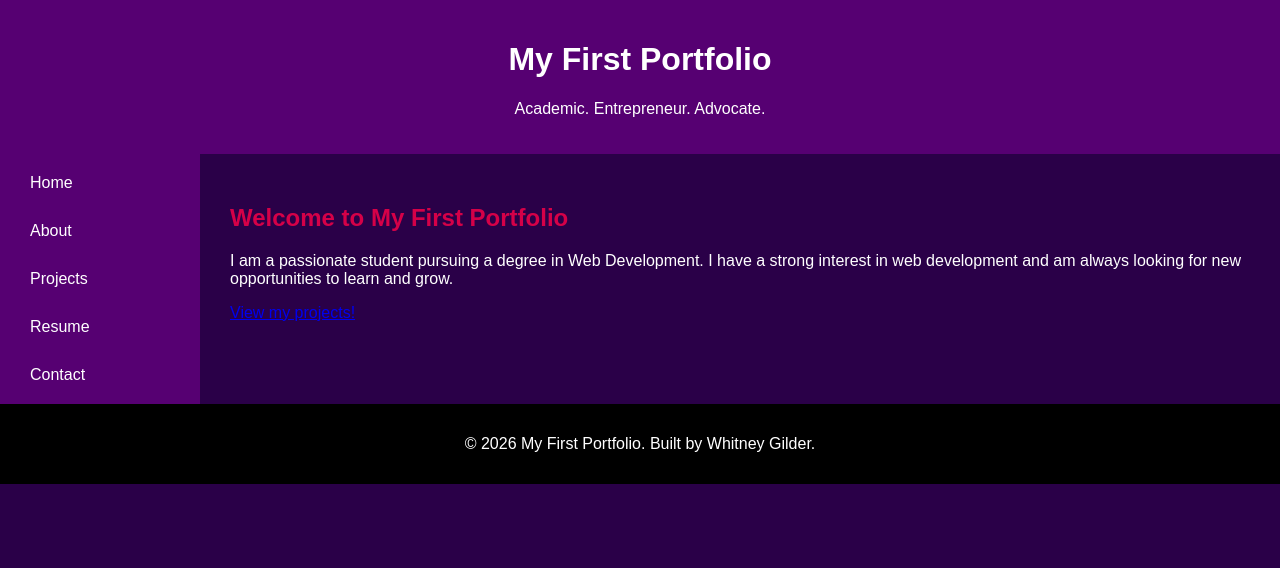
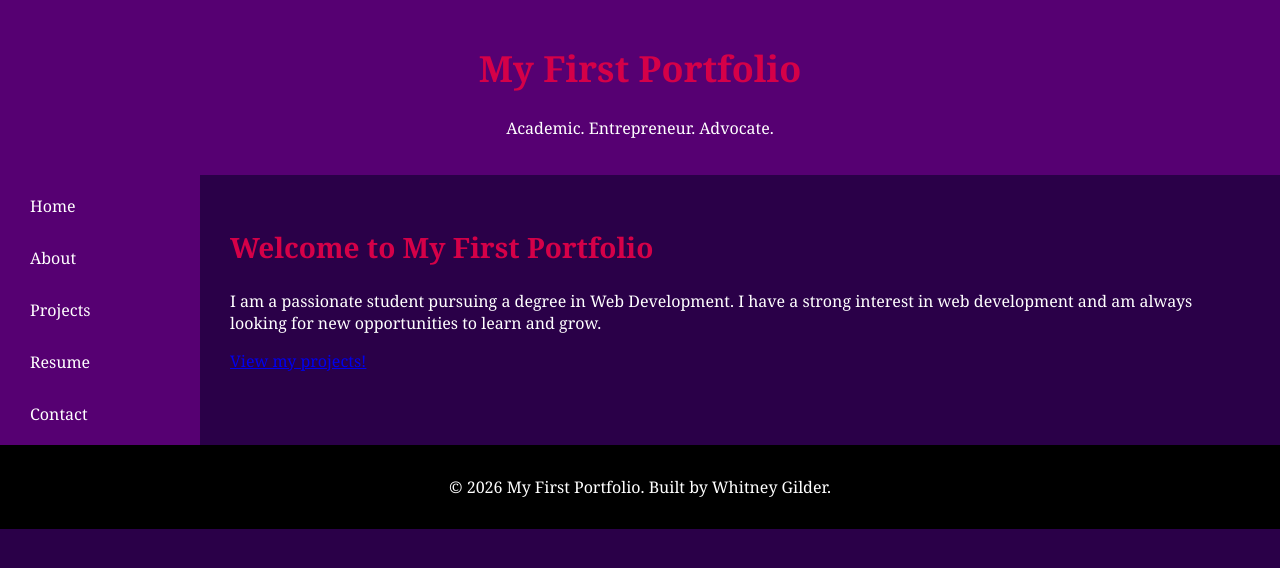
Before and after one commit to wgilder-pixel/myfirstportfolio, a plain HTML site: page index.html in a window 1280 px wide. Drawn offline with Linux system fonts and the light colour scheme.

Commit message:
Update styles.css
addiitional styling changes

```diff
--- a/styles.css
+++ b/styles.css
@@ -18,9 +18,10 @@ body {
         "footer";
     background-color: #2A0048;
     color: white;
-    font-family: Arial, sans-serif;
+    font-family: Georgia, serif;
     margin: 0;
 }
+
 /* HEADER */
 header {
     grid-area: header;
@@ -28,6 +29,18 @@ header {
     color: white;
     text-align: center;
     padding: 20px;
+}
+h1 {
+    color: #D50048;
+    font-size: 36px;
+}
+h2 {
+    color: #D50048;
+    font-size: 28px;
+}
+h3 {
+    color: #A90072;
+    font-size: 22px;
 }
 /* NAVIGATION */
 nav {
```
